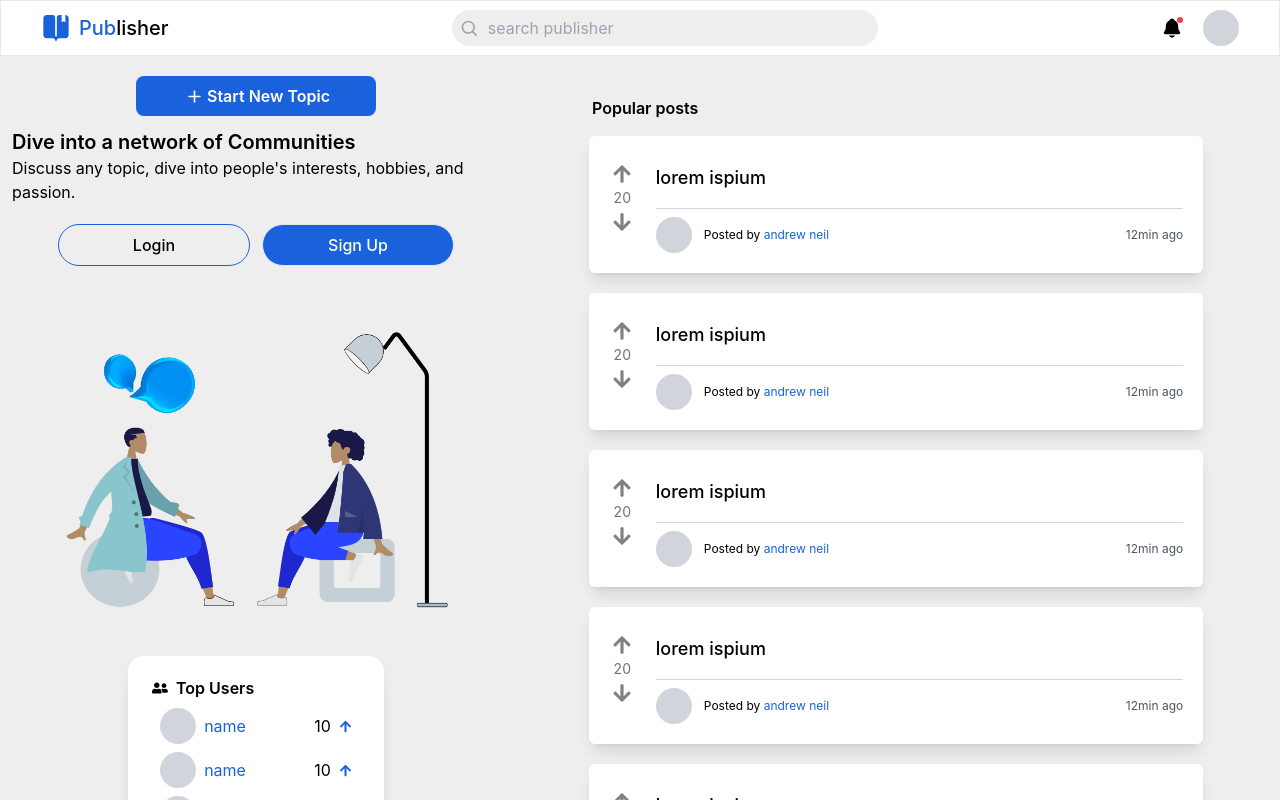
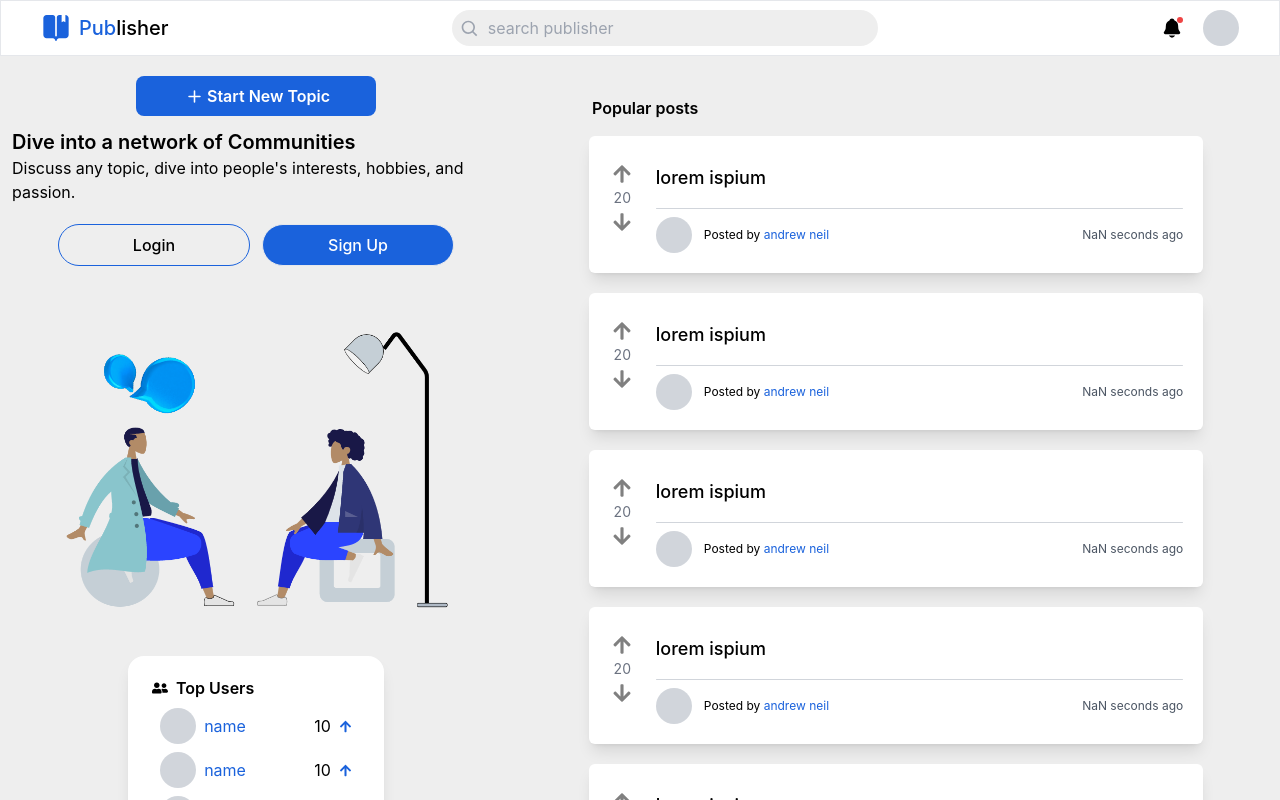
Before and after one commit to Michaeloye/publisher, a React (Vite) app: page / in a window 1280 px wide. Built offline with nearby package versions, Linux system fonts and the light colour scheme.

Commit message:
Add since prop

```diff
--- a/src/components/Comment/Comment.jsx
+++ b/src/components/Comment/Comment.jsx
@@ -1,8 +1,9 @@
 import React from "react";
+import timeSince from "../../utils/timeSince";
 import LikeDislike from "../LikeDislike";
 import ProfilePicture from "../ProfilePicture";
 
-function Comment({ title, content, author }) {
+function Comment({ title, content, author, since }) {
   return (
     <div className="bg-white h-auto w-[80%] mx-auto rounded-md flex text-left pt-7 pr-4 md:pr-5 pb-5 shadow-lg mb-5">
       <div className="min-w-[60px] md:min-w-[67px]">
@@ -20,7 +21,10 @@ function Comment({ title, content, author }) {
               Posted by <span className="text-primary-blue">{author}</span>
             </p>
           </div>
-          <p className="text-gray-600">12min ago</p>
+          {/* first of all 'since' returns a data; the date is converted to a string so as to properly
+          use the new Date func to convert to proper date string in which it can be used in
+          timeSince func */}
+          <p className="text-gray-600">{timeSince(new Date(`${since}`))} ago</p>
         </div>
       </main>
     </div>
```
